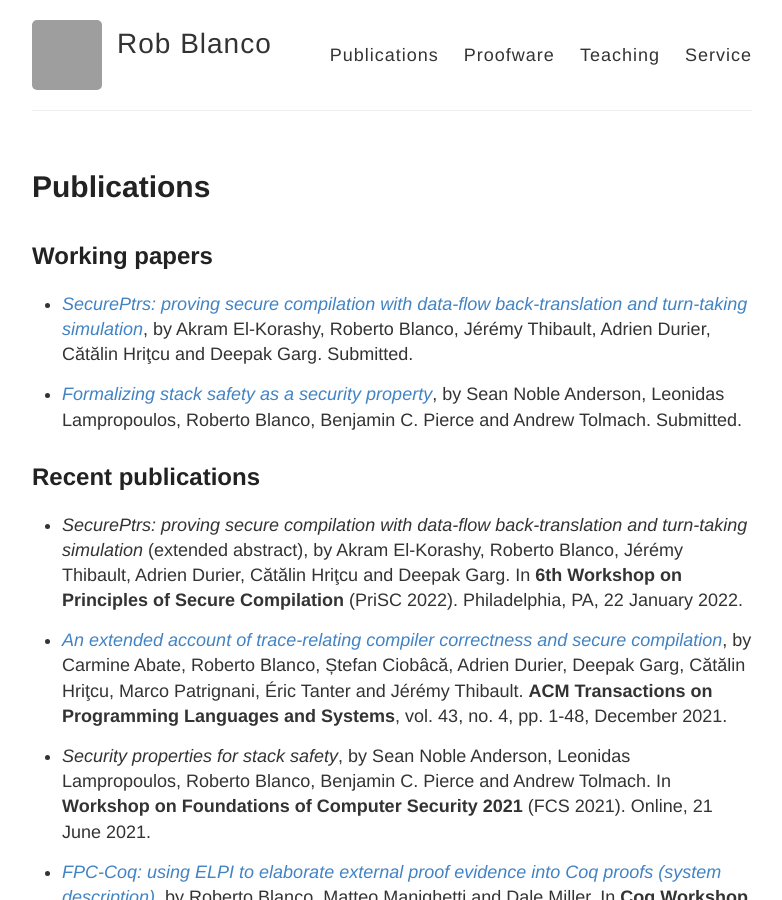
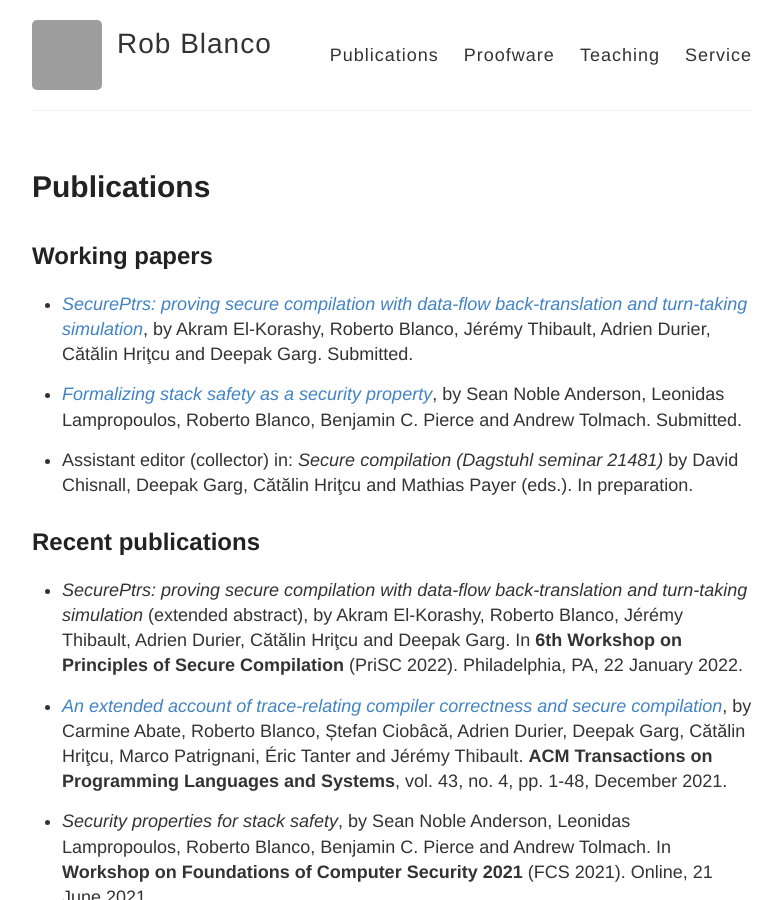
Before and after one commit to robblanco/robblanco.github.io, a Jekyll site: the page built from publications.md, in a window 1280 px wide and 900 px high. Shown: the whole window, without its empty margins (248-1030 px from the left). Built offline with Jekyll 4.4.1, drawn with Linux system fonts in a browser that asks for light colours; grey boxes are pictures that could not be loaded.

Commit message:
Dagstuhl report 2021

```diff
--- a/publications.md
+++ b/publications.md
@@ -15,6 +15,10 @@ permalink: /publications/
   https://arxiv.org/abs/2105.00417), by Sean Noble Anderson, Leonidas
   Lampropoulos, Roberto Blanco, Benjamin C. Pierce and Andrew Tolmach.
   Submitted.
+
+* Assistant editor (collector) in: *Secure compilation (Dagstuhl seminar
+  21481)* by David Chisnall, Deepak Garg, Cătălin Hriţcu and Mathias Payer (eds.).
+  In preparation.
 
 ## Recent publications
 
```
